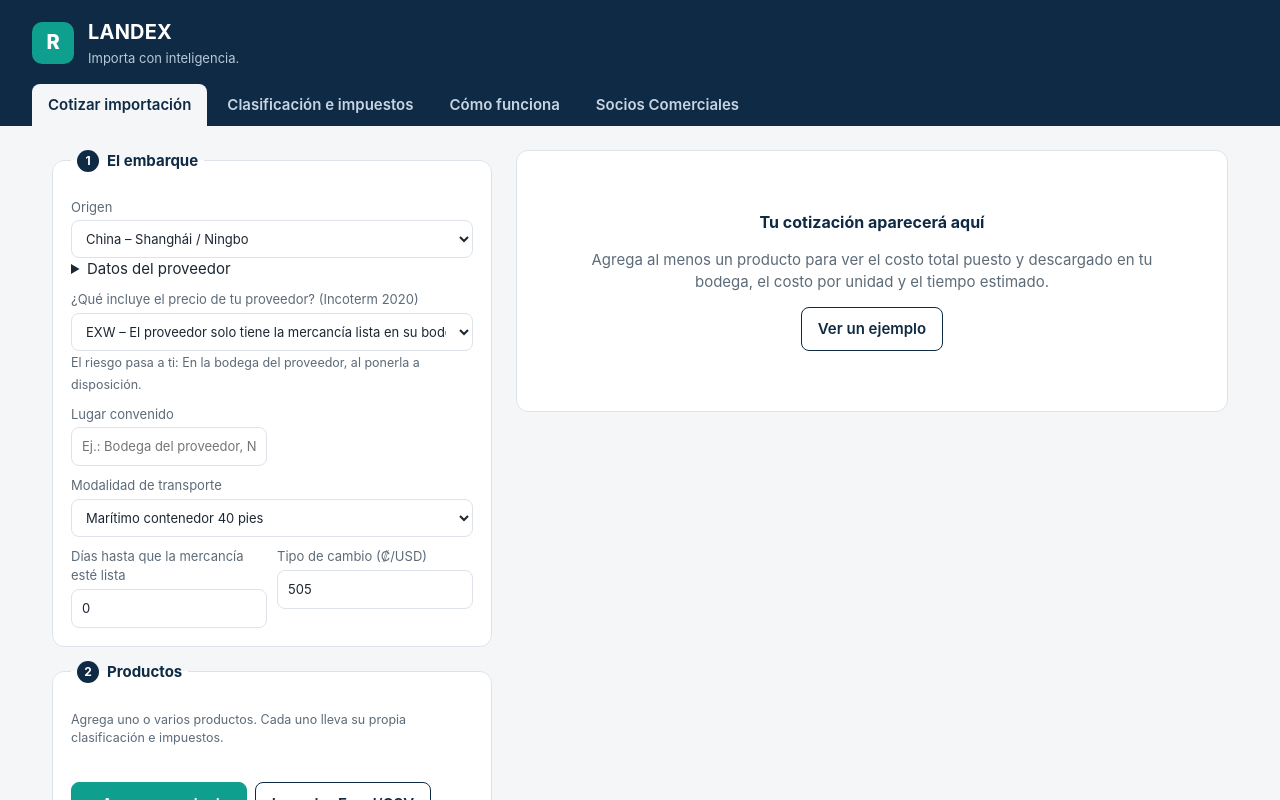
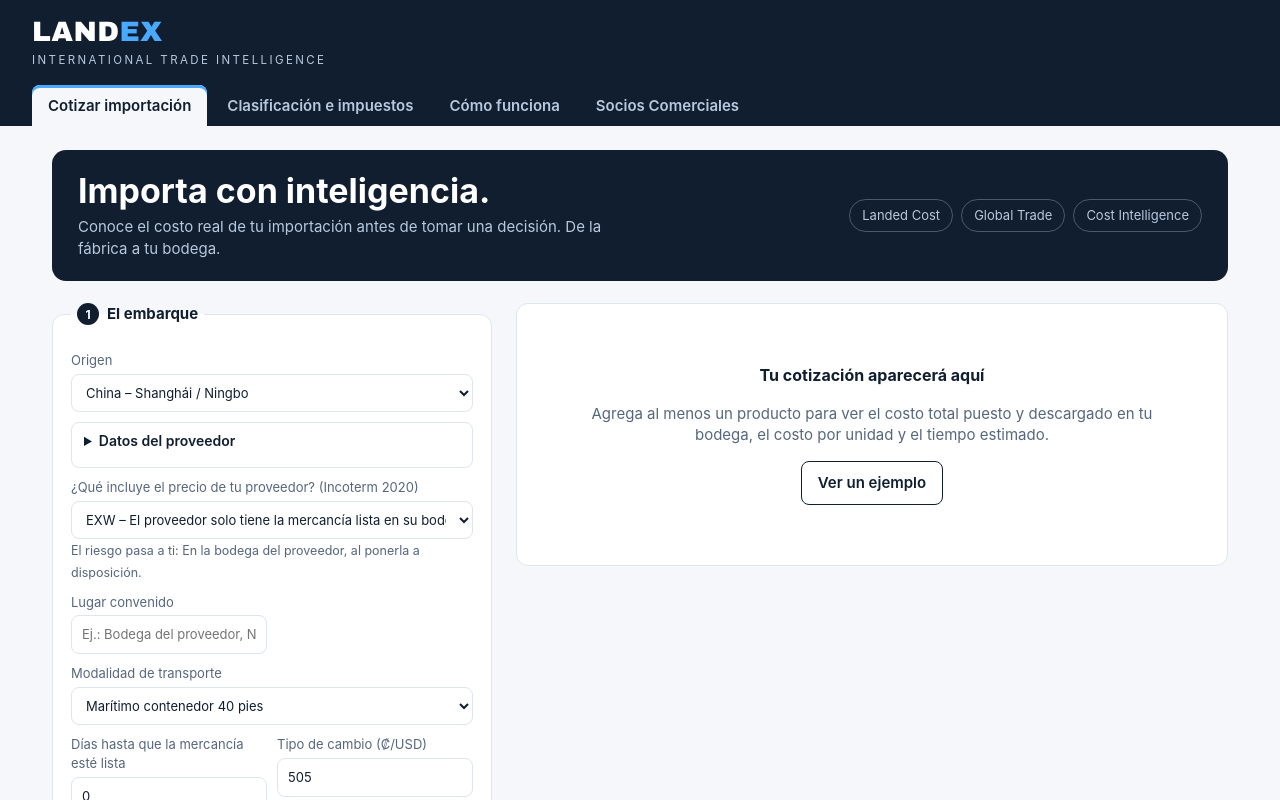
Before and after one commit to alglezramos/importa-facil, a React (Vite) app: page / in a window 1280 px wide. Shown: the top 800 px of the page. Built offline with nearby package versions, Linux system fonts and the light colour scheme.

Commit message:
LANDEX: encabezado, presentacion, pie y estilos

```diff
--- a/src/App.tsx
+++ b/src/App.tsx
@@ -3,7 +3,7 @@ import { Aliados } from './components/Aliados'
 import { Clasificacion } from './components/Clasificacion'
 import { Cotizador } from './components/Cotizador'
 import { Guia } from './components/Guia'
-import { AGENCIA } from './data/config'
+import { MARCA } from './data/config'
 import type { Clasificacion as Cls } from './lib/landed'
 
 type Vista = 'cotizar' | 'clasificar' | 'guia' | 'aliados'
@@ -24,11 +24,8 @@ export default function App() {
     <div className="app">
       <header>
         <div className="marca">
-          <div className="logo" aria-hidden>R</div>
-          <div>
-            <h1>{AGENCIA.nombre}</h1>
-            <p>{AGENCIA.eslogan}</p>
-          </div>
+          <h1 className="wordmark" aria-label={MARCA.nombre}><span className="land">LAND</span><span className="ex">EX</span></h1>
+          <p className="descriptor">{MARCA.descriptor}</p>
         </div>
         <nav>
           {(Object.keys(VISTAS) as Vista[]).map((v) => (
@@ -39,7 +36,23 @@ export default function App() {
         </nav>
       </header>
 
+      <div className="print-brand" aria-hidden>
+        <span className="wordmark"><span className="land">LAND</span><span className="ex">EX</span></span>
+        <span>{MARCA.descriptor} · {MARCA.firma} · {new Date().toLocaleDateString('es-CR')}</span>
+      </div>
+
       <main>
+        {vista === 'cotizar' && (
+          <section className="hero">
+            <div>
+              <h2>{MARCA.eslogan}</h2>
+              <p>Conoce el costo real de tu importación antes de tomar una decisión. {MARCA.propuesta}</p>
+            </div>
+            <ul className="pilares" aria-label="Qué calcula LANDEX">
+              <li>Landed Cost</li><li>Global Trade</li><li>Cost Intelligence</li>
+            </ul>
+          </section>
+        )}
         {vista === 'cotizar' && <Cotizador clasificacionNueva={clasificacionNueva} />}
         {vista === 'clasificar' && <Clasificacion onUsar={usarPartida} />}
         {vista === 'guia' && <Guia />}
@@ -47,8 +60,11 @@ export default function App() {
       </main>
 
       <footer>
-        Cotización referencial. La clasificación, los impuestos y las tarifas se confirman en la cotización formal del
-        agente aduanero. Tarifas y tasas de esta versión son de ejemplo.
+        <p>
+          Cotización referencial. La clasificación, los impuestos y las tarifas se confirman en la cotización formal del
+          agente aduanero. Tarifas y tasas de esta versión son de ejemplo.
+        </p>
+        <p className="firma">{MARCA.nombre} © {new Date().getFullYear()} · {MARCA.firma.toUpperCase()}</p>
       </footer>
     </div>
   )
--- a/src/index.css
+++ b/src/index.css
@@ -1,18 +1,23 @@
 :root {
-  --navy: #0f2a44;
-  --navy-2: #1d4468;
-  --accent: #0e9f8e;
-  --bg: #f4f6f8;
+  /* LANDEX */
+  --navy: #101E30;
+  --navy-2: #24405f;
+  --accent: #48A9FF;
+  --accent-ink: #101E30;
+  --accent-soft: #e8f3ff;
+  --gris-azul: #B8C9DE;
+  --gris: #91A4BD;
+  --bg: #F5F7FA;
   --card: #ffffff;
-  --text: #1b2733;
-  --muted: #5d6b78;
-  --border: #dde3e9;
+  --text: #101E30;
+  --muted: #56677d;
+  --border: #dde5ef;
   --warn-bg: #fff6e5;
   --warn: #8a5a00;
-  --c1: #0f2a44;
-  --c2: #3d7cb8;
-  --c3: #e0913a;
-  --c4: #0e9f8e;
+  --c1: #101E30;
+  --c2: #48A9FF;
+  --c3: #91A4BD;
+  --c4: #B8C9DE;
   font-family: 'Inter', system-ui, -apple-system, 'Segoe UI', sans-serif;
   color: var(--text);
   background: var(--bg);
@@ -28,19 +33,34 @@ header {
   color: #fff;
   padding: 18px 32px 0;
 }
-.marca { display: flex; align-items: center; gap: 14px; }
+.wordmark { font-family: 'Sora', 'Montserrat', 'Arial Black', sans-serif; font-weight: 800; letter-spacing: 0.5px; margin: 0; font-size: 28px; line-height: 1; }
+.wordmark .land { color: #fff; }
+.wordmark .ex { color: var(--accent); }
+.descriptor { margin: 6px 0 0; font-size: 11.5px; letter-spacing: 2.4px; text-transform: uppercase; color: var(--gris-azul); }
+.hero { background: var(--navy); color: #fff; border-radius: 14px; padding: 22px 26px; margin-bottom: 22px; display: flex; justify-content: space-between; align-items: center; gap: 18px; flex-wrap: wrap; }
+.hero h2 { font-family: 'Sora', 'Inter', sans-serif; font-weight: 700; font-size: clamp(24px, 3.4vw, 34px); margin: 0 0 6px; line-height: 1.1; }
+.hero p { margin: 0; color: var(--gris-azul); max-width: 560px; }
+.pilares { list-style: none; display: flex; gap: 8px; flex-wrap: wrap; margin: 0; padding: 0; }
+.pilares li { border: 1px solid rgba(184, 201, 222, 0.35); color: var(--gris-azul); border-radius: 999px; padding: 6px 12px; font-size: 13px; }
+.print-brand { display: none; }
+footer .firma { margin-top: 10px; font-size: 11.5px; letter-spacing: 1.6px; color: var(--gris); }
+details.proveedor { border: 1px solid var(--border); border-radius: 8px; padding: 8px 12px; margin-top: 10px; }
+details.proveedor summary { cursor: pointer; font-weight: 600; color: var(--navy); font-size: 14px; min-height: 28px; }
+.nota.error { color: #b42318; }
+input[aria-invalid='true'] { border-color: #b42318; }
+.marca { display: block; }
 .logo {
   width: 42px; height: 42px; border-radius: 10px; background: var(--accent);
   display: grid; place-items: center; font-weight: 800; font-size: 20px;
 }
 header h1 { margin: 0; font-size: 20px; letter-spacing: 0.2px; }
-header p { margin: 2px 0 0; color: #b9c8d8; font-size: 13px; }
+header p { margin: 2px 0 0; color: var(--gris-azul); font-size: 13px; }
 nav { display: flex; gap: 4px; margin-top: 16px; }
 nav button {
-  background: transparent; color: #c7d4e2; border: 0; padding: 10px 16px;
+  background: transparent; color: var(--gris-azul); border: 0; padding: 10px 16px;
   font: inherit; font-weight: 600; cursor: pointer; border-radius: 8px 8px 0 0;
 }
-nav button.activa { background: var(--bg); color: var(--navy); }
+nav button.activa { background: var(--bg); color: var(--navy); box-shadow: inset 0 3px 0 var(--accent); }
 
 main { max-width: 1240px; margin: 0 auto; padding: 24px 32px 40px; }
 
@@ -77,7 +97,7 @@ input:focus, select:focus { outline: 2px solid var(--accent); outline-offset: -1
   display: grid; grid-template-columns: 96px 1fr auto; gap: 8px; align-items: center;
 }
 .partidas button:hover { border-color: var(--navy-2); }
-.partidas button.activa { border-color: var(--accent); background: #e9f7f5; }
+.partidas button.activa { border-color: var(--accent); background: var(--accent-soft); }
 .codigo { font-family: ui-monospace, Menlo, monospace; font-size: 12.5px; color: var(--navy-2); }
 .desc { font-size: 13.5px; }
 .tasa { font-size: 12px; color: var(--muted); }
@@ -131,7 +151,9 @@ h3 { color: var(--navy); font-size: 16px; margin: 22px 0 8px; }
   font: inherit; font-weight: 600; padding: 10px 16px; border-radius: 8px; border: 1px solid var(--navy);
   background: #fff; color: var(--navy); cursor: pointer; text-decoration: none;
 }
-.btn.primario { background: var(--accent); border-color: var(--accent); color: #fff; }
+.btn.primario { background: var(--accent); border-color: var(--accent); color: var(--accent-ink); }
+.btn.primario:hover { background: #6bbaff; }
+.btn:disabled { opacity: 0.5; cursor: not-allowed; }
 
 .panel { background: var(--card); border: 1px solid var(--border); border-radius: 12px; padding: 24px; }
 .panel h2 { margin: 0 0 6px; color: var(--navy); }
@@ -161,7 +183,10 @@ footer { max-width: 1240px; margin: 0 auto; padding: 0 32px 32px; color: var(--m
 }
 
 @media print {
-  header nav, .formulario, .acciones, footer { display: none; }
+  header, .hero, .formulario, .acciones, footer p:first-child { display: none; }
+  .print-brand { display: flex; justify-content: space-between; align-items: baseline; border-bottom: 2px solid var(--navy); padding: 0 0 8px; margin-bottom: 12px; font-size: 11px; color: var(--muted); }
+  .print-brand .wordmark { font-size: 24px; }
+  .print-brand .wordmark .land { color: var(--navy); }
   .cotizador { display: block; }
   .resultado { border: 0; position: static; }
   body, :root { background: #fff; }
@@ -180,7 +205,7 @@ footer { max-width: 1240px; margin: 0 auto; padding: 0 32px 32px; color: var(--m
 }
 .chip input { width: auto; margin: 0; accent-color: var(--accent); }
 .chip small { color: var(--muted); font-size: 11.5px; }
-.chip.on { border-color: var(--accent); background: #e9f7f5; }
+.chip.on { border-color: var(--accent); background: var(--accent-soft); }
 .vista { margin-top: 14px; font-size: 13px; }
 .vista summary { cursor: pointer; color: var(--navy-2); font-weight: 600; }
 .vista pre { white-space: pre-wrap; background: var(--bg); border-radius: 8px; padding: 12px; font-size: 12.5px; }
@@ -213,7 +238,7 @@ a.tarjeta:hover { border-color: var(--accent); box-shadow: 0 4px 14px rgba(15, 4
   display: flex; justify-content: space-between; align-items: center; gap: 16px; flex-wrap: wrap;
 }
 .cta-aliado div { display: flex; flex-direction: column; gap: 4px; }
-.cta-aliado span { color: #b9c8d8; font-size: 14px; }
+.cta-aliado span { color: var(--gris-azul); font-size: 14px; }
 
 /* Clasificación con arancel completo */
 .clasif-grid { display: grid; grid-template-columns: minmax(0, 1fr) minmax(0, 1.1fr); gap: 20px; margin-top: 14px; align-items: start; }
@@ -223,7 +248,7 @@ a.tarjeta:hover { border-color: var(--accent); box-shadow: 0 4px 14px rgba(15, 4
   padding: 8px 10px; cursor: pointer; display: grid; grid-template-columns: 104px 1fr auto; gap: 8px; align-items: center; font-size: 13.5px;
 }
 .resultados button:hover, .items-cap button:hover { border-color: var(--navy-2); }
-.resultados button.activa, .items-cap button.activa { border-color: var(--accent); background: #e9f7f5; }
+.resultados button.activa, .items-cap button.activa { border-color: var(--accent); background: var(--accent-soft); }
 .arbol details { border-bottom: 1px solid var(--border); padding: 8px 0; }
 .arbol summary { cursor: pointer; font-size: 14px; }
 .cap { margin: 6px 0 0 14px; }
@@ -244,14 +269,14 @@ a.tarjeta:hover { border-color: var(--accent); box-shadow: 0 4px 14px rgba(15, 4
 .notas summary { cursor: pointer; font-weight: 600; color: var(--navy-2); font-size: 14px; }
 .notas pre { white-space: pre-wrap; font-family: inherit; font-size: 13px; background: var(--bg); border-radius: 8px; padding: 12px; max-height: 420px; overflow-y: auto; }
 .detalle.vacio ol { padding-left: 20px; font-size: 14px; color: var(--muted); }
-.elegida { margin-top: 10px; background: #e9f7f5; border: 1px solid var(--accent); border-radius: 8px; padding: 10px 12px; font-size: 13.5px; }
+.elegida { margin-top: 10px; background: var(--accent-soft); border: 1px solid var(--accent); border-radius: 8px; padding: 10px 12px; font-size: 13.5px; }
 @media (max-width: 900px) { .clasif-grid { grid-template-columns: 1fr; } .col-detalle { position: static; } }
 
 /* Landed Cost multiproducto */
 .fila4 { display: grid; grid-template-columns: repeat(4, minmax(0, 1fr)); gap: 8px; }
 .fila5 { display: grid; grid-template-columns: repeat(4, minmax(0, 1fr)) auto; gap: 8px; align-items: end; }
 .fila3 .span2 { grid-column: span 2; }
-.editor { border: 1px solid var(--accent); border-radius: 10px; padding: 12px 14px; margin-top: 10px; background: #fbfefd; }
+.editor { border: 1px solid var(--accent); border-radius: 10px; padding: 12px 14px; margin-top: 10px; background: #fbfdff; }
 .sub-sec { margin-top: 12px; border-top: 1px dashed var(--border); padding-top: 8px; }
 .seg { display: inline-flex; border: 1px solid var(--border); border-radius: 8px; overflow: hidden; margin: 6px 0; }
 .seg button { font: inherit; font-size: 13px; border: 0; background: #fff; padding: 7px 12px; cursor: pointer; }
@@ -263,12 +288,12 @@ a.tarjeta:hover { border-color: var(--accent); box-shadow: 0 4px 14px rgba(15, 4
 .lista-prod small { display: block; color: var(--muted); font-size: 12.5px; margin-top: 2px; }
 .mini-acc { display: flex; gap: 2px; align-items: center; }
 .sello { display: inline-block; font-size: 11.5px; font-weight: 600; border-radius: 999px; padding: 2px 8px; margin-left: 6px; background: var(--bg); color: var(--muted); white-space: nowrap; }
-.sello.validada { background: #e3f6ef; color: #0b6b5f; }
+.sello.validada { background: var(--accent-soft); color: #1f5f99; }
 .sello.preliminar, .sello.pend { background: #fff3db; color: #8a5a00; }
 .sello.no { background: #fde8e7; color: #b42318; }
 .check.sub { margin-left: 22px; margin-top: 4px; }
 .fila-estado { display: flex; justify-content: space-between; gap: 10px; flex-wrap: wrap; align-items: center; }
-.estado-cot { font-size: 12.5px; font-weight: 700; border-radius: 999px; padding: 4px 10px; background: #e3f6ef; color: #0b6b5f; }
+.estado-cot { font-size: 12.5px; font-weight: 700; border-radius: 999px; padding: 4px 10px; background: var(--accent-soft); color: #1f5f99; }
 .estado-cot.incompleta { background: #fff3db; color: #8a5a00; }
 .kpis { grid-template-columns: repeat(4, minmax(0, 1fr)); }
 .pendientes { margin-top: 14px; background: #fff8ec; border: 1px solid #f3d9a4; border-radius: 8px; padding: 10px 14px; font-size: 13.5px; color: #6b4a00; }
@@ -278,7 +303,7 @@ a.tarjeta:hover { border-color: var(--accent); box-shadow: 0 4px 14px rgba(15, 4
 .tabla td { border-bottom: 1px solid #eef1f4; padding: 7px 6px; vertical-align: top; }
 .tabla .num { text-align: right; font-variant-numeric: tabular-nums; white-space: nowrap; }
 .tabla small { display: block; color: var(--muted); font-size: 11.5px; }
-.tabla tr.actual td { background: #f0f8f7; }
+.tabla tr.actual td { background: var(--accent-soft); }
 .tabla tr.suma td { font-weight: 700; color: var(--navy); border-top: 2px solid var(--navy); }
 .scroll { overflow-x: auto; }
 .etapas { display: grid; gap: 6px; }
```
